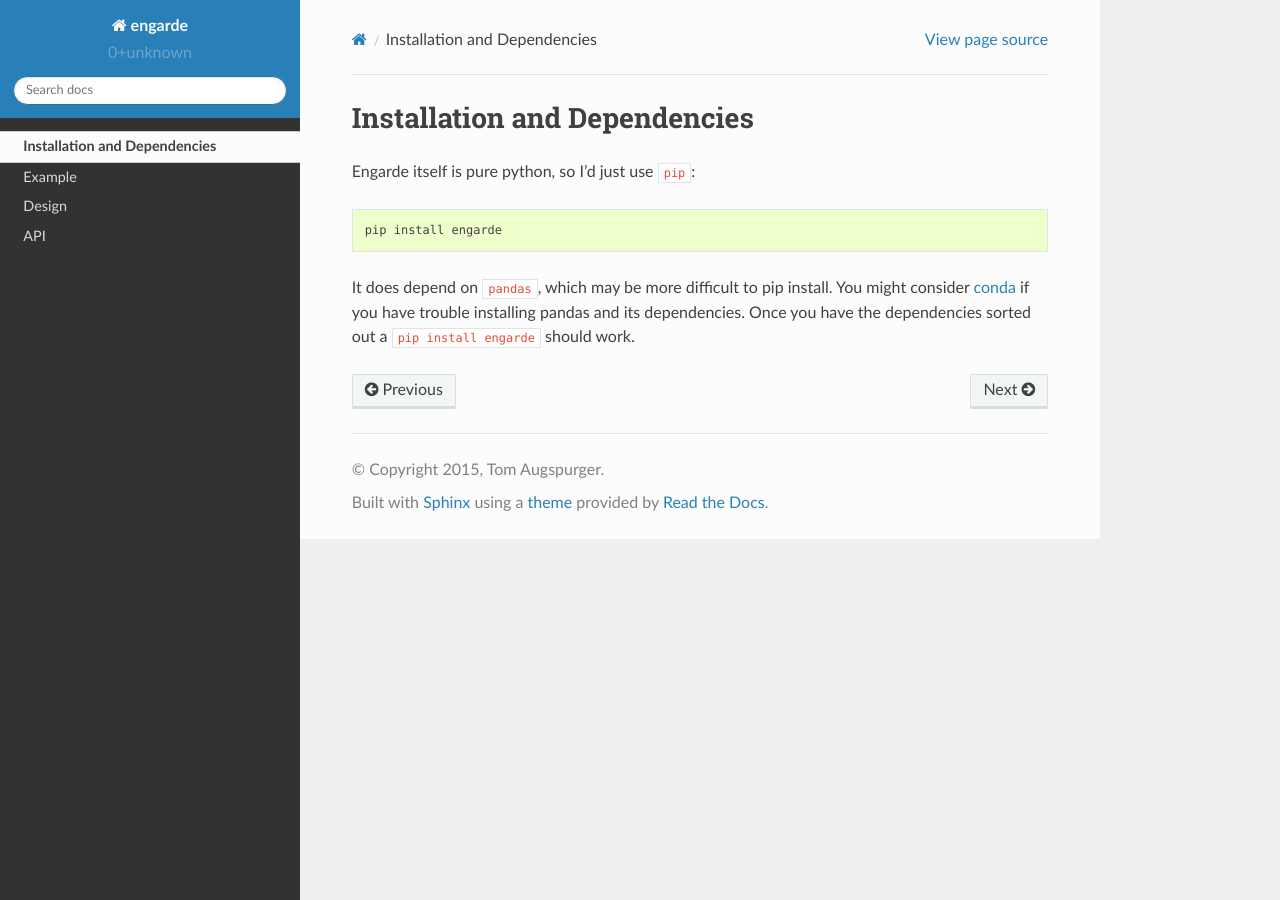
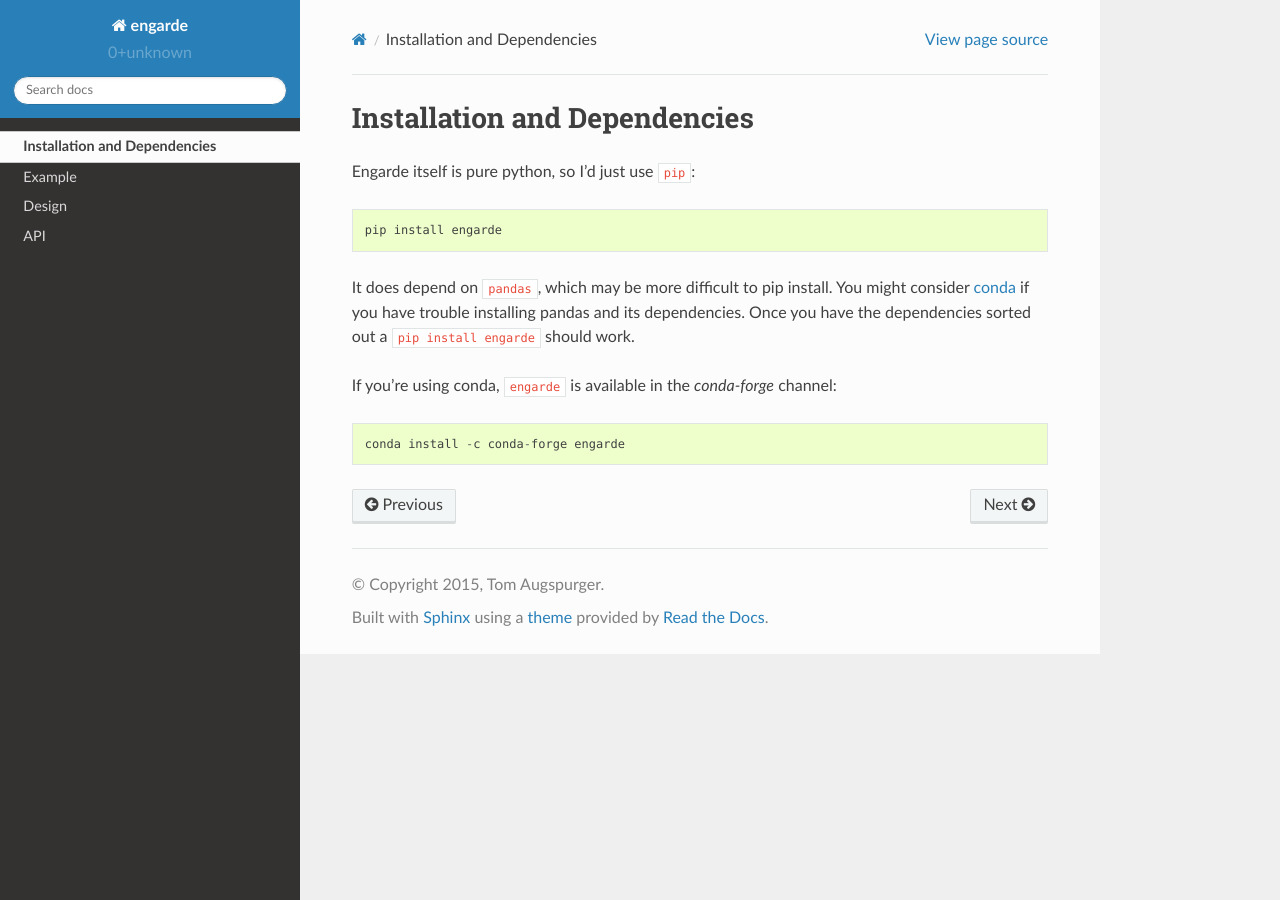
Before and after one commit to engarde-dev/engarde, a Sphinx documentation site: the page built from docs/install.rst, in a window 1280 px wide. Built offline with Sphinx 7.4.7 and the Read the Docs theme 2.0.0, drawn with Linux system fonts in a browser that asks for light colours.

Commit message:
Add conda install docs

```diff
--- a/docs/install.rst
+++ b/docs/install.rst
@@ -11,3 +11,7 @@ pandas and its dependencies. Once you have the dependencies sorted out
 a ``pip install engarde`` should work.
 
 .. _conda: http://conda.pydata.org
+
+If you're using conda, ``engarde`` is available in the `conda-forge` channel::
+
+    conda install -c conda-forge engarde
```
